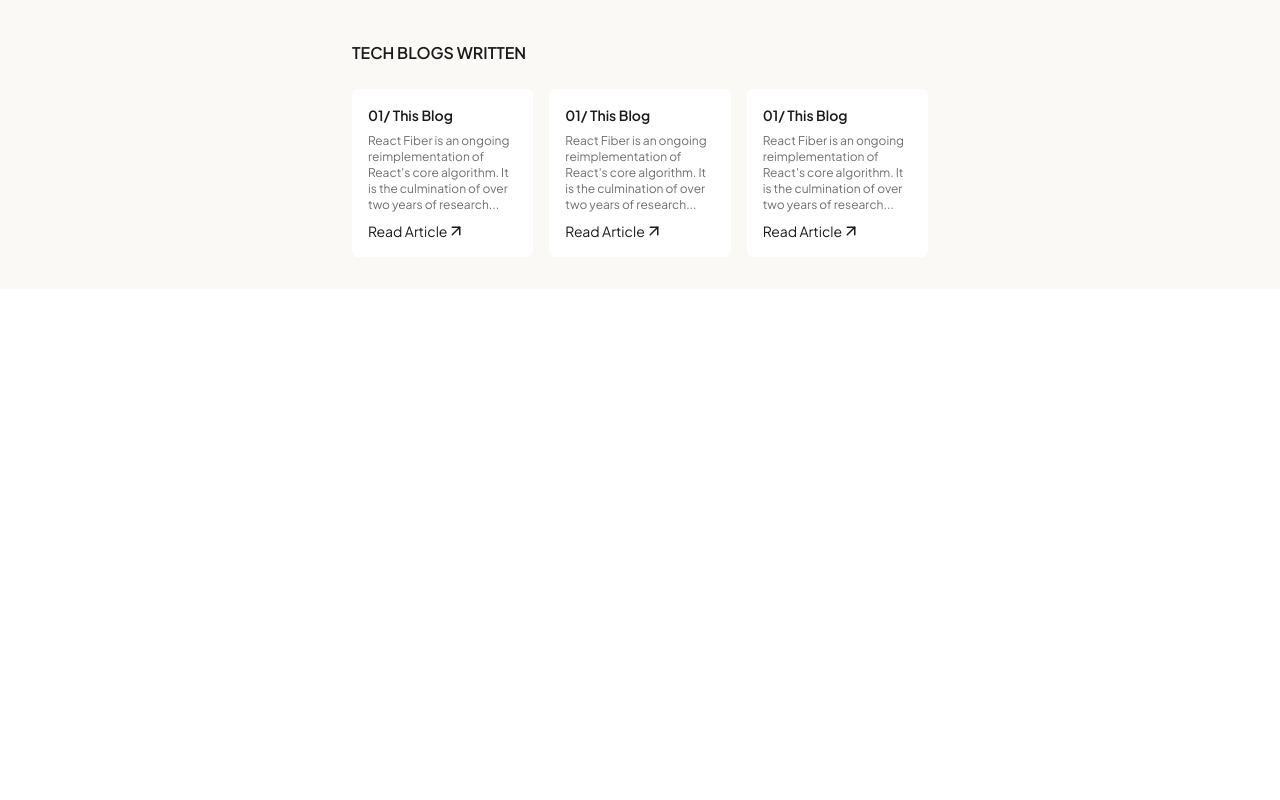
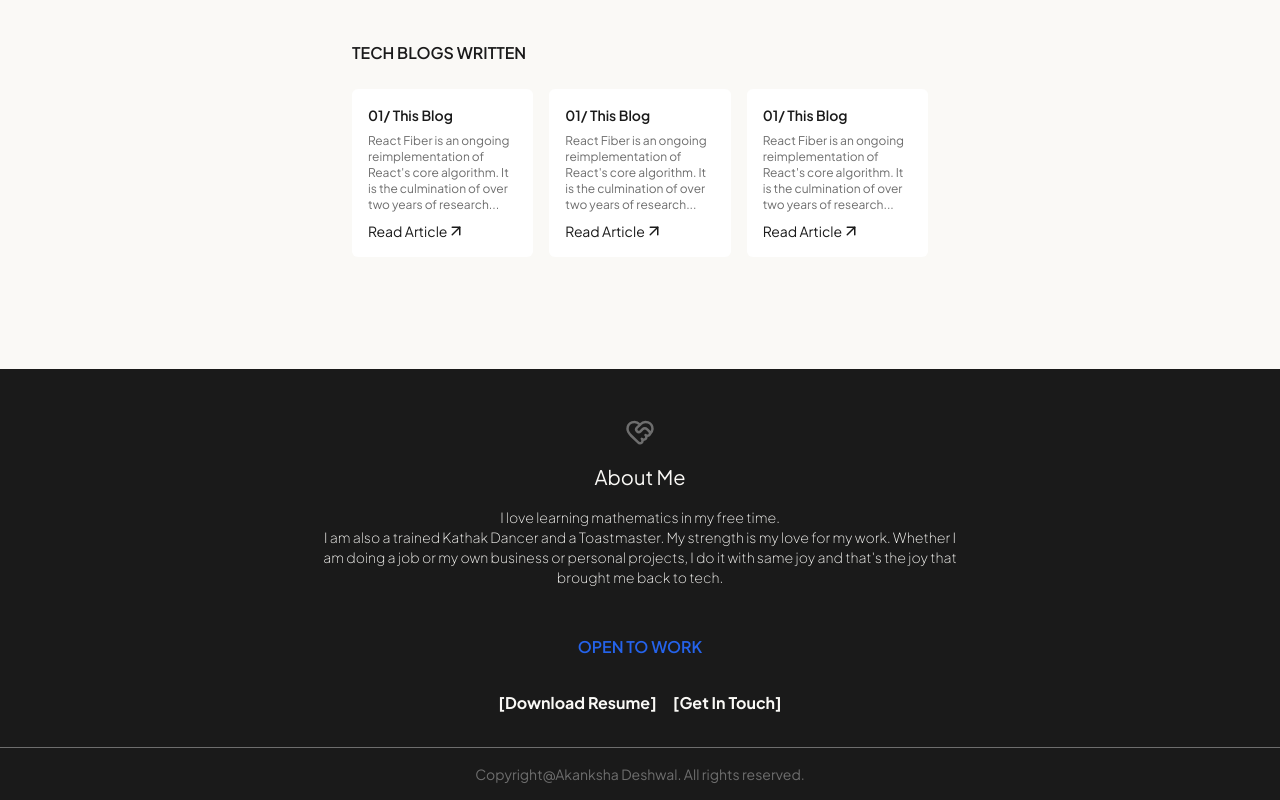
Before and after one commit to AkankshaDeshwal/Portfolio-Website, a React (Vite) app: page / in a window 1280 px wide. Shown: the part 986-1786 px from the top of the page. Before the commit the page ends 1275 px from the top, so only its background shows below. Built offline with nearby package versions, Linux system fonts and the light colour scheme.

Commit message:
feat:Implement footer

```diff
--- a/src/App.jsx
+++ b/src/App.jsx
@@ -4,6 +4,8 @@ import Hero from "./sections/Hero"
 import ProjectLog from "./sections/ProjectLog"
 import ProjectShowcase from "./sections/ProjectShowcase"
 import TechBlogs from "./sections/TechBlog"
+import footerImage from './assets/images/footerImage.avif'
+import Footer from "./sections/Footer"
 
 
 function App() {
@@ -21,12 +23,13 @@ function App() {
 
     <main className="w-full bg-background">
       <Header selectedTheme='Light' toggleThemeHandler={toggleTheme} />
-      <div className="flex flex-col items-start gap-10 mt-8 mx-auto p-8 md:max-w-1/2 md:mt-30 ">
+      <div className="flex flex-col items-start gap-10 mt-8 mx-auto p-8 md:max-w-1/2 md:mt-30 mb-20">
         <Hero />
         <ProjectShowcase />
         <ProjectLog />
         <TechBlogs />
       </div>
+      <Footer />
     </main>
 
 
--- /dev/null
+++ b/src/sections/Footer.jsx
@@ -0,0 +1,27 @@
+import {HeartHandshake} from "lucide-react"
+import Button from "../components/Button";
+
+const Footer = () => {
+    return (
+        <div className="bg-fixed relative bottom-0 bg-foreground pt-8  flex flex-col justify-center items-center gap-8">
+            <div className="w-1/2 text-center flex flex-col gap-4 items-center py-4">
+            <HeartHandshake color="var(--color-muted)" size={30}/>
+                <h1 className="font-primary text-background text-xl">About Me</h1>
+                <span className="font-secondary text-sm font-thin text-background">I love learning mathematics in my free time.<br /> I am also a trained Kathak Dancer and a Toastmaster. My strength is my love for my work. Whether I am doing a job or my own business or personal projects, I do it with same joy and that's the joy that brought me back to tech.</span>
+            </div>
+            <h1 className="text-md text-accent-blue-text font-semibold font-primary">OPEN TO WORK</h1>
+
+            <div className="flex gap-4 font-secondary text-background">
+
+        <Button btnText="Download Resume"/>
+        <Button btnText="Get In Touch"/>
+            </div>
+
+            <div className="w-full text-center py-4 bg-foreground border-t border-muted font-secondary text-muted text-sm">
+                Copyright@Akanksha Deshwal. All rights reserved.
+            </div>
+        </div>
+     );
+}
+
+export default Footer;
```
